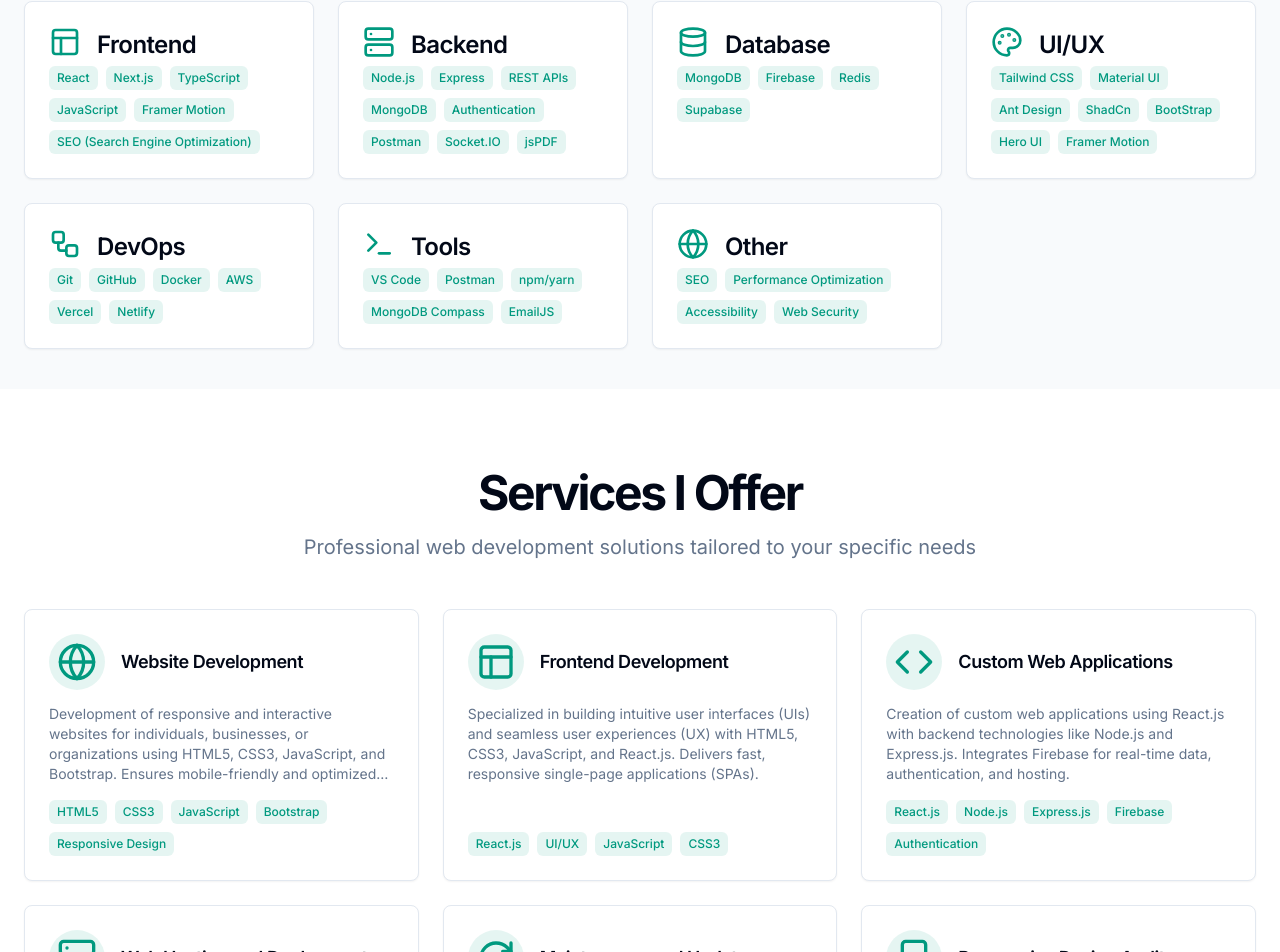
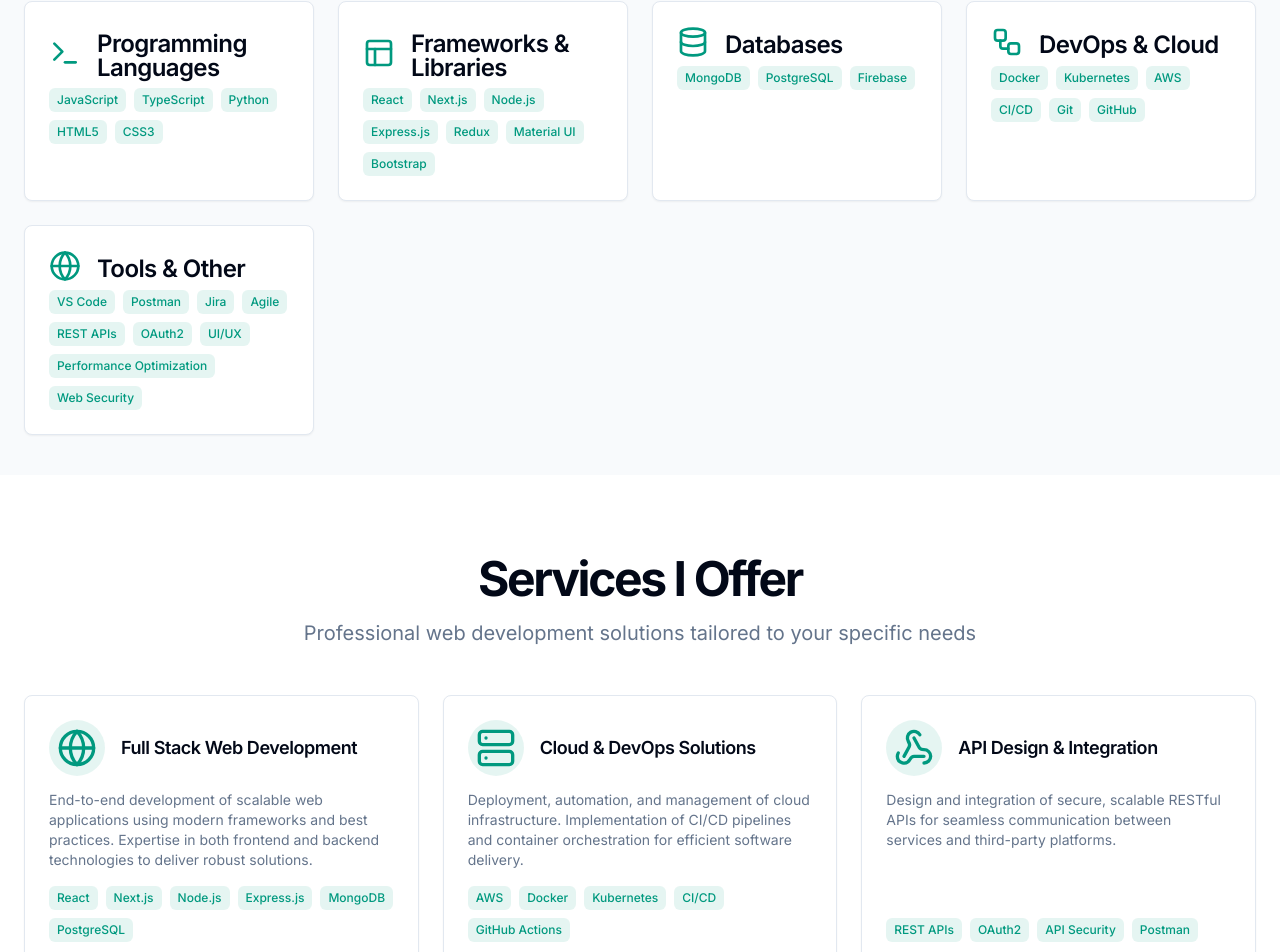
Before and after one commit to Huzaifa-io/Mike-Shirvani-Portfolio, a Next.js app: page / in a window 1280 px wide. Shown: the part 1071-2023 px from the top of the page. Built offline with nearby package versions, Linux system fonts and the light colour scheme.

Commit message:
Update certificates section with new certifications and descriptions

```diff
--- a/components/certificates-section.tsx
+++ b/components/certificates-section.tsx
@@ -18,36 +18,44 @@
 
 const certificates: Certificate[] = [
   {
-    title: "Web and Mobile App",
-    issuer: "SMIT",
-    date: "March 2025",
+    title: "AWS Certified Solutions Architect – Associate",
+    issuer: "Amazon Web Services",
+    date: "Apr 2024",
     description:
-      "Comprehensive expertise in full stack development, encompassing advanced React patterns, efficient state management, RESTful APIs, scalable backend architecture, and modern deployment workflows.",
-    image: "/211248.jpg",
+      "Validated expertise in designing and deploying scalable, highly available, and fault-tolerant systems on AWS.",
+    image: "/placeholder.svg",
     skills: [
-      "React",
-      "Next.js",
-      "TypeScript",
-      "Tailwind CSS",
-      "Node.js",
-      "MongoDB",
-      "Firebase",
-      "GitHub",
+      "AWS",
+      "Cloud Architecture",
+      "Scalability",
+      "Security",
     ],
   },
   {
-    title: "Skill Accelerator Bootcamp",
-    issuer: "Saylani Welfare International Trust",
-    date: "May 2025",
+    title: "Certified Kubernetes Administrator (CKA)",
+    issuer: "Cloud Native Computing Foundation",
+    date: "Dec 2023",
     description:
-      "Completed a 4-month bootcamp focused on real-world projects in AI, ML, Mobile, and Web Development. Gained practical experience in cutting-edge technologies through hands-on learning.",
-    image: "/bootcamp.jpg",
+      "Demonstrated proficiency in managing Kubernetes clusters and deploying containerized applications.",
+    image: "/placeholder.svg",
     skills: [
-      "AI",
-      "Machine Learning",
-      "Mobile Development",
-      "Web Development",
-      "Project-Based Learning",
+      "Kubernetes",
+      "Containers",
+      "DevOps",
+      "Automation",
+    ],
+  },
+  {
+    title: "Professional Scrum Master I (PSM I)",
+    issuer: "Scrum.org",
+    date: "Aug 2023",
+    description:
+      "Certified knowledge of Scrum framework and agile project management best practices.",
+    image: "/placeholder.svg",
+    skills: [
+      "Scrum",
+      "Agile",
+      "Project Management",
     ],
   },
 ]
--- a/components/experience-section.tsx
+++ b/components/experience-section.tsx
@@ -13,48 +13,68 @@
 
 const experiences = [
   {
-    title: "Associate Software Engineer",
-    company: "Saylani Welfare",
-    period: "June 2025 – Present",
+    title: "Senior Software Engineer",
+    company: "TechNova Solutions",
+    period: "Jan 2023 – Present",
     description:
-      "Contributed to the development of internal tools and web applications using Next.js and Node.js. Focused on enhancing user experience and optimizing performance for large datasets.",
+      "Lead the design and development of scalable web applications for enterprise clients. Collaborated with cross-functional teams to deliver high-quality software solutions on time and within budget.",
     achievements: [
-      "Optimized Admin Portal performance for 400K+ records using advanced MongoDB indexing and caching",
-      "Introduced role-based access control with JWT and middleware guards",
-      "Built internal dashboard to streamline task assignment and project tracking",
+      "Architected and implemented a microservices-based platform that improved system reliability and scalability by 40%.",
+      "Mentored junior developers, fostering a culture of continuous learning and code quality.",
+      "Integrated CI/CD pipelines, reducing deployment times by 60%."
     ],
     skills: [
+      "React",
       "Node.js",
-      "Next.js",
-      "React",
-      "MongoDB",
-      "JWT",
-      "Express.js",
-      "GitHub",
-      "Tailwind CSS",
-      "REST APIs",
+      "TypeScript",
+      "Microservices",
+      "Docker",
+      "Kubernetes",
+      "AWS",
+      "CI/CD",
+      "Agile",
     ],
   },
   {
-    title: "Skill Accelerator Bootcamp",
-    company: "Saylani Tech",
-    period: "Feb 2025 – June 2025",
+    title: "Software Engineer",
+    company: "InnoTech Labs",
+    period: "Jul 2020 – Dec 2022",
     description:
-      "Completed an intensive full-time bootcamp covering frontend and backend development. Worked on real-world projects under the guidance of industry mentors and followed agile practices.",
+      "Developed and maintained web applications for various clients, focusing on performance, security, and user experience. Participated in all phases of the software development lifecycle.",
     achievements: [
-      "Built multiple mini projects in React.js and Node.js",
-      "Developed a RESTful API with Express.js and MongoDB",
-      "Collaborated with peers using GitHub, improving version control and PR workflows",
+      "Developed a real-time analytics dashboard used by over 10,000 users.",
+      "Enhanced application security by implementing OAuth2 and best practices.",
+      "Collaborated with UI/UX designers to improve customer satisfaction scores by 25%."
     ],
     skills: [
-      "HTML",
-      "CSS",
       "JavaScript",
       "React",
       "Node.js",
       "Express.js",
       "MongoDB",
-      "GitHub",
+      "OAuth2",
+      "UI/UX",
+      "REST APIs",
+    ],
+  },
+  {
+    title: "Software Engineering Intern",
+    company: "Bright Future Tech",
+    period: "Jan 2020 – Jun 2020",
+    description:
+      "Assisted in the development of internal tools and automation scripts. Gained hands-on experience with modern web technologies and agile methodologies.",
+    achievements: [
+      "Automated data processing tasks, reducing manual effort by 30%.",
+      "Contributed to the development of a customer support ticketing system.",
+      "Participated in code reviews and team meetings, improving communication skills."
+    ],
+    skills: [
+      "Python",
+      "JavaScript",
+      "HTML",
+      "CSS",
+      "Agile",
+      "Git",
     ],
   },
 ];
--- a/components/hero-section.tsx
+++ b/components/hero-section.tsx
@@ -82,7 +82,7 @@
         >
           <motion.div className="space-y-4" variants={itemVariants}>
             <h1 className="text-5xl sm:text-6xl md:text-7xl font-bold tracking-tighter bg-clip-text text-transparent bg-gradient-to-r from-primary to-primary/70">
-              Muhammad Huzaifa
+              Mike Shirvani
             </h1>
 
             <div className="flex h-12 items-center justify-center">
@@ -98,8 +98,7 @@
             className="max-w-4xl text-lg text-muted-foreground md:text-xl"
             variants={itemVariants}
           >
-            Building modern, responsive, and user-friendly web applications with cutting-edge technologies. Passionate
-            about creating seamless digital experiences that solve real-world problems.
+            Accomplished Software Engineer with a proven track record in full stack web development, specializing in scalable, high-performance applications. Adept at collaborating with cross-functional teams to deliver innovative solutions. Passionate about leveraging technology to drive business success and enhance user experiences.
           </motion.p>
 
           <motion.div
@@ -125,7 +124,7 @@
               className="flex gap-4 pt-8"
               variants={itemVariants}
             >
-              <Link href="https://github.com/huzaifa-io/" target="_blank" rel="noopener noreferrer">
+              <Link href="https://github.com/mike-shirvani/" target="_blank" rel="noopener noreferrer">
                 <Button
                   variant="ghost"
                   size="icon"
@@ -135,7 +134,7 @@
                   <Github className="h-5 w-5" />
                 </Button>
               </Link>
-              <Link href="https://www.linkedin.com/in/muhammad~huzaifa/" target="_blank" rel="noopener noreferrer">
+              <Link href="https://www.linkedin.com/in/mike-shirvani/" target="_blank" rel="noopener noreferrer">
                 <Button
                   variant="ghost"
                   size="icon"
--- a/components/services-section.tsx
+++ b/components/services-section.tsx
@@ -6,60 +6,39 @@
 
 const services = [
   {
-    title: "Website Development",
+    title: "Full Stack Web Development",
     description:
-      "Development of responsive and interactive websites for individuals, businesses, or organizations using HTML5, CSS3, JavaScript, and Bootstrap. Ensures mobile-friendly and optimized performance across all devices.",
+      "End-to-end development of scalable web applications using modern frameworks and best practices. Expertise in both frontend and backend technologies to deliver robust solutions.",
     icon: <Globe className="h-10 w-10 text-primary" />,
-    skills: ["HTML5", "CSS3", "JavaScript", "Bootstrap", "Responsive Design"],
+    skills: ["React", "Next.js", "Node.js", "Express.js", "MongoDB", "PostgreSQL"],
   },
   {
-    title: "Frontend Development",
+    title: "Cloud & DevOps Solutions",
     description:
-      "Specialized in building intuitive user interfaces (UIs) and seamless user experiences (UX) with HTML5, CSS3, JavaScript, and React.js. Delivers fast, responsive single-page applications (SPAs).",
-    icon: <Layout className="h-10 w-10 text-primary" />,
-    skills: ["React.js", "UI/UX", "JavaScript", "CSS3"],
+      "Deployment, automation, and management of cloud infrastructure. Implementation of CI/CD pipelines and container orchestration for efficient software delivery.",
+    icon: <Server className="h-10 w-10 text-primary" />,
+    skills: ["AWS", "Docker", "Kubernetes", "CI/CD", "GitHub Actions"],
   },
   {
-    title: "Custom Web Applications",
+    title: "API Design & Integration",
     description:
-      "Creation of custom web applications using React.js with backend technologies like Node.js and Express.js. Integrates Firebase for real-time data, authentication, and hosting.",
-    icon: <Code className="h-10 w-10 text-primary" />,
-    skills: ["React.js", "Node.js", "Express.js", "Firebase", "Authentication"],
+      "Design and integration of secure, scalable RESTful APIs for seamless communication between services and third-party platforms.",
+    icon: <Webhook className="h-10 w-10 text-primary" />,
+    skills: ["REST APIs", "OAuth2", "API Security", "Postman"],
   },
   {
-    title: "Web Hosting and Deployment",
+    title: "UI/UX Consulting",
     description:
-      "Assistance in deploying websites and web applications on platforms like Firebase Hosting, Netlify, or traditional servers. Optimizes performance and ensures secure HTTPS connections.",
-    icon: <Server className="h-10 w-10 text-primary" />,
-    skills: ["Firebase Hosting", "Netlify", "Vercel", "HTTPS", "Performance Optimization"],
+      "Consultation and implementation of user-centric interfaces to enhance usability and accessibility across devices.",
+    icon: <Layout className="h-10 w-10 text-primary" />,
+    skills: ["UI/UX", "Accessibility", "Responsive Design", "Material UI"],
   },
   {
-    title: "Maintenance and Updates",
+    title: "Project Management & Agile Coaching",
     description:
-      "Ongoing maintenance services, including security patches, performance optimizations, and feature updates. Provides backups and uptime monitoring.",
+      "Guidance on agile methodologies, project planning, and team collaboration to ensure successful project delivery.",
     icon: <RefreshCw className="h-10 w-10 text-primary" />,
-    skills: ["Security Patches", "Performance Optimization", "Backups", "Monitoring", "Updates"],
-  },
-  {
-    title: "Responsive Design Audits",
-    description:
-      "Evaluation of existing websites for responsiveness across devices and browsers. Implementation of improvements using CSS3 media queries and modern design principles.",
-    icon: <Smartphone className="h-10 w-10 text-primary" />,
-    skills: ["Media Queries", "Cross-browser Testing", "Mobile-first Design", "Accessibility"],
-  },
-  {
-    title: "API Integrations",
-    description:
-      "Integration of third-party APIs (social media, payment gateways, etc.) into web applications using JavaScript and React.js. Ensures secure and efficient data handling.",
-    icon: <Webhook className="h-10 w-10 text-primary" />,
-    skills: ["RESTful APIs", "OAuth", "Social Media APIs", "Data Handling"],
-  },
-  {
-    title: "MERN Stack Development",
-    description:
-      "Full-stack application development using MongoDB, Express.js, React.js, and Node.js. Builds scalable solutions with secure authentication and database management.",
-    icon: <Database className="h-10 w-10 text-primary" />,
-    skills: ["MongoDB", "Express.js", "React.js", "Node.js"],
+    skills: ["Agile", "Scrum", "Jira", "Mentoring"],
   },
 ]
 
--- a/components/skills-section.tsx
+++ b/components/skills-section.tsx
@@ -14,63 +14,64 @@
 
 const skills = [
   {
-    category: "Frontend",
+    category: "Programming Languages",
+    icon: <Terminal className="h-8 w-8 text-primary" />,
+    items: [
+      "JavaScript",
+      "TypeScript",
+      "Python",
+      "HTML5",
+      "CSS3",
+    ],
+  },
+  {
+    category: "Frameworks & Libraries",
     icon: <Layout className="h-8 w-8 text-primary" />,
     items: [
       "React",
       "Next.js",
-      "TypeScript",
-      "JavaScript",
-      "Framer Motion",
-      "SEO (Search Engine Optimization)",
+      "Node.js",
+      "Express.js",
+      "Redux",
+      "Material UI",
+      "Bootstrap",
     ],
   },
   {
-    category: "Backend",
-    icon: <Server className="h-8 w-8 text-primary" />,
+    category: "Databases",
+    icon: <Database className="h-8 w-8 text-primary" />,
     items: [
-      "Node.js",
-      "Express",
-      "REST APIs",
       "MongoDB",
-      "Authentication",
-      "Postman",
-      "Socket.IO",
-      "jsPDF",
+      "PostgreSQL",
+      "Firebase",
     ],
   },
   {
-    category: "Database",
-    icon: <Database className="h-8 w-8 text-primary" />,
-    items: ["MongoDB", "Firebase", "Redis", "Supabase"],
-  },
-  {
-    category: "UI/UX",
-    icon: <Palette className="h-8 w-8 text-primary" />,
+    category: "DevOps & Cloud",
+    icon: <Workflow className="h-8 w-8 text-primary" />,
     items: [
-      "Tailwind CSS",
-      "Material UI",
-      "Ant Design",
-      "ShadCn",
-      "BootStrap",
-      "Hero UI",
-      "Framer Motion",
+      "Docker",
+      "Kubernetes",
+      "AWS",
+      "CI/CD",
+      "Git",
+      "GitHub",
     ],
   },
   {
-    category: "DevOps",
-    icon: <Workflow className="h-8 w-8 text-primary" />,
-    items: ["Git", "GitHub", "Docker", "AWS", "Vercel", "Netlify"],
-  },
-  {
-    category: "Tools",
-    icon: <Terminal className="h-8 w-8 text-primary" />,
-    items: ["VS Code", "Postman", "npm/yarn", "MongoDB Compass", "EmailJS"],
-  },
-  {
-    category: "Other",
+    category: "Tools & Other",
     icon: <Globe className="h-8 w-8 text-primary" />,
-    items: ["SEO", "Performance Optimization", "Accessibility", "Web Security"],
+    items: [
+      "VS Code",
+      "Postman",
+      "Jira",
+      "Agile",
+      "REST APIs",
+      "OAuth2",
+      "UI/UX",
+      "Performance Optimization",
+      "Web Security",
+    ],
   },
 ];
 
```
